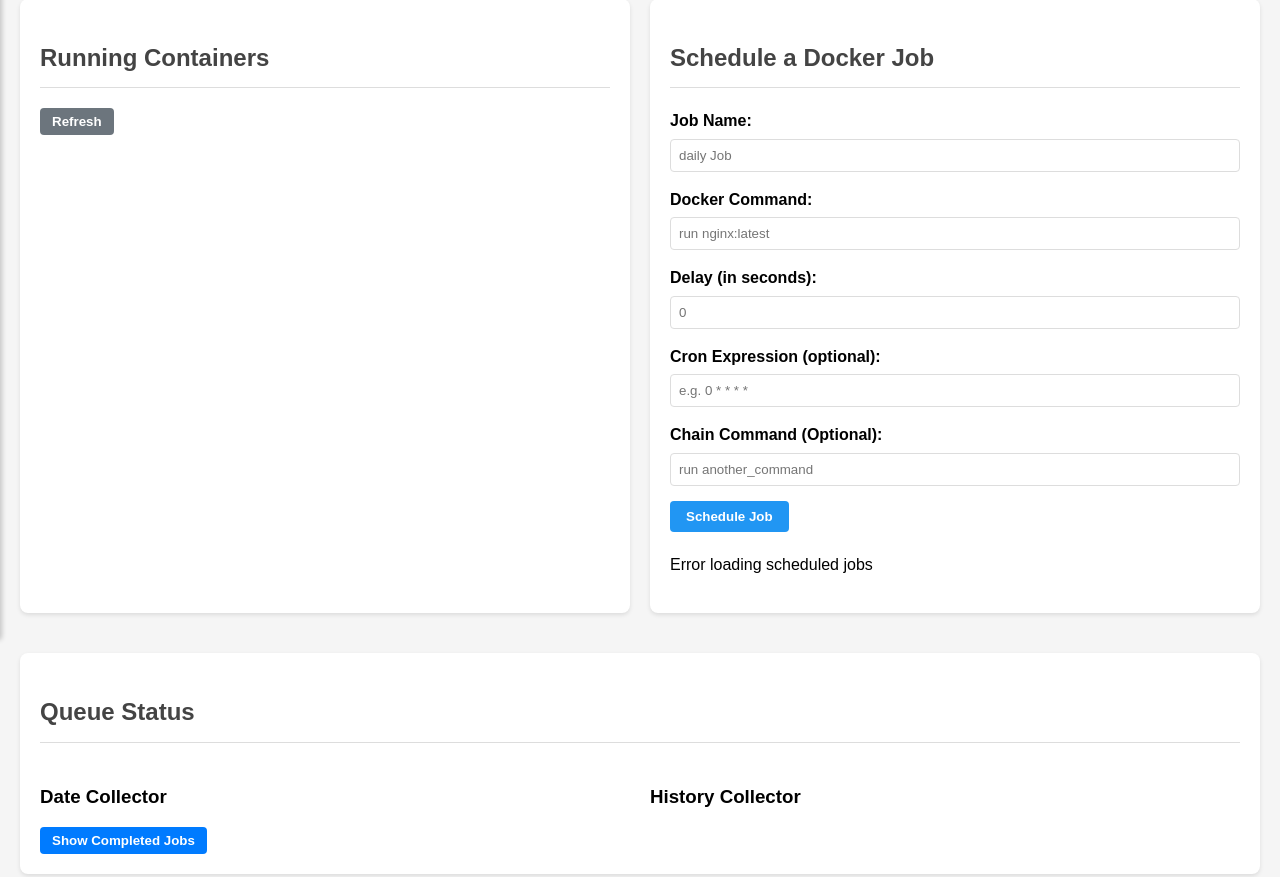
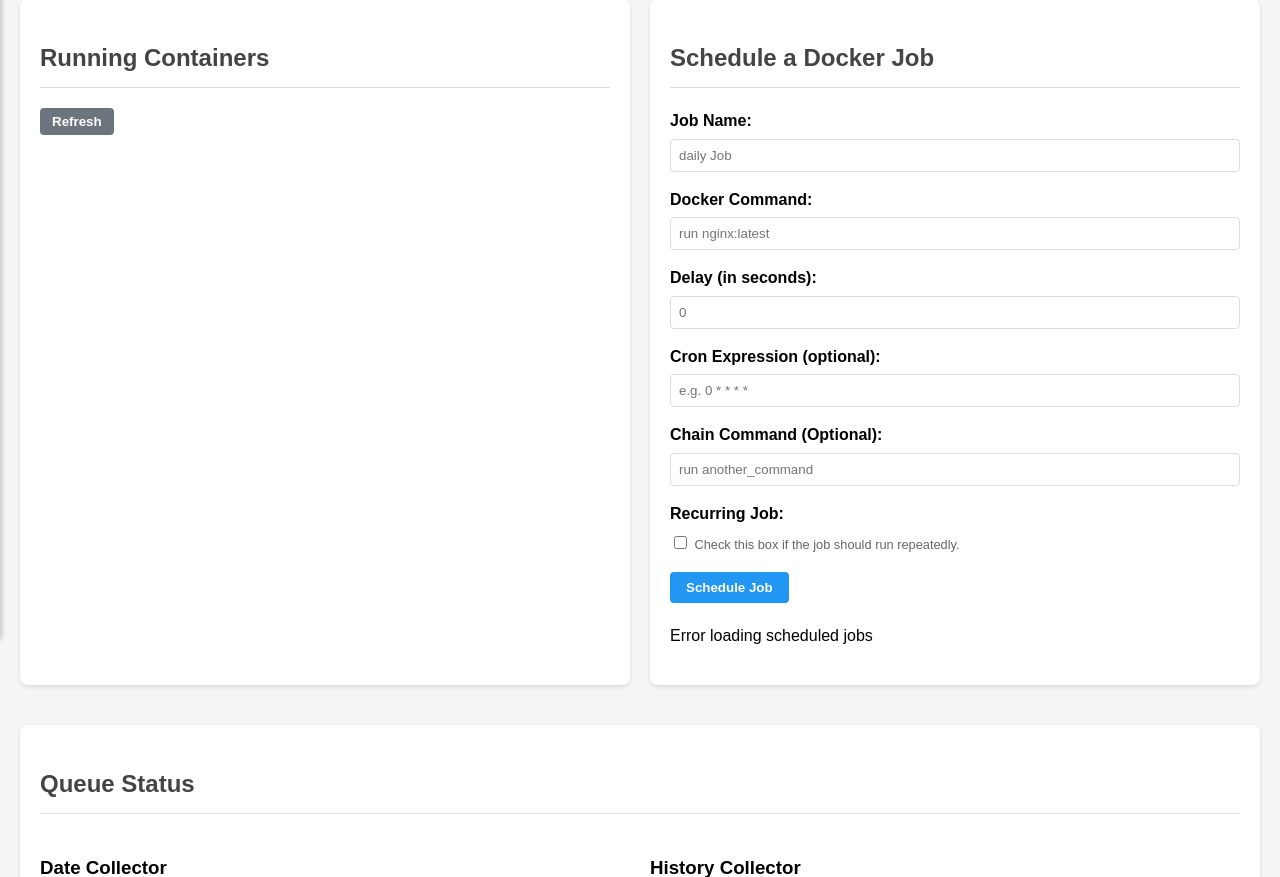
Before and after one commit to BDP25/WAVE, a Flask app: template wave_orchestrator/templates/index.html in a window 1280 px wide, after a click on "Schedule Job". Shown: the part 182-1059 px from the top of the page. Run offline with Flask 3, Linux system fonts and the light colour scheme; the template is opened without the code that fills it, so the values that code supplies are empty; parts of the project's set-up code (start-up, migrations or seed data) failed here and were passed over.

Commit message:
add recurring job support and update job name handling in scheduling

```diff
--- a/wave_orchestrator/app.py
+++ b/wave_orchestrator/app.py
@@ -6,6 +6,7 @@ from flask import Flask, jsonify, request, send_from_directory, session, redirec
 import docker
 from apscheduler.schedulers.background import BackgroundScheduler
 from apscheduler.triggers.cron import CronTrigger  # <-- new import
+from apscheduler.triggers.date import DateTrigger  # NEW import
 import datetime
 import threading
 import time
@@ -40,7 +41,7 @@ def add_queue_command():
             return jsonify(error="Date is required"), 400
         date_value = parts[1]
         container_name = f"data-collector-{date_value}"
-        docker_command = f"run --rm --env-file .env data_collector --date {date_value}"
+        docker_command = f"run --rm --env-file .env data-collector --date {date_value}"
         with date_lock:
             date_queue.append({'docker_command': docker_command, 'container_name': container_name})
         return jsonify(message="Date collector task queued"), 200
@@ -173,7 +174,7 @@ def collect_date():
     formatted_date = date.replace('/', '-')
     container_name = f"data-collector-{date}"
     # Updated command to include --network wave_default
-    docker_command = f'run --rm --env-file .env --name {container_name} --network wave_default data_collector --date "{date}"'
+    docker_command = f'run --rm --env-file .env --name {container_name} --network wave_default data-collector --date "{date}"'
     with date_lock:
         date_queue.append({'docker_command': docker_command, 'container_name': container_name})
     return jsonify(message="Date collector task queued"), 200
@@ -264,14 +265,44 @@ def get_containers():
         containers_info.append({'name': container.name, 'uptime': uptime})
     return jsonify(containers=containers_info)
 
+
+def enqueue_collector_job(job_id, docker_command):
+    if docker_command.startswith('run --rm --env-file .env data-collector') and "--name" not in docker_command:
+        m = re.search(r'--date\s+"([^"]+)"', docker_command)
+        date_str = m.group(1) if m else "latest"
+        container_name = f"data-collector-{date_str}"
+        docker_command = docker_command.replace("data-collector", f'--name {container_name} --network wave_default data-collector', 1)
+        task = {'docker_command': docker_command, 'container_name': container_name, 'job_id': job_id}
+        with date_lock:
+            date_queue.append(task)
+        print(f"Enqueued data-collector job: {job_id}")
+    elif docker_command.startswith('run --rm --env-file .env history-collector') and "--name" not in docker_command:
+        m = re.search(r'--title\s+"([^"]+)"', docker_command)
+        title = m.group(1) if m else "unknown"
+        formatted_title = title.lower().replace(' ', '-')
+        container_name = f"history-collector-{formatted_title}"
+        docker_command = docker_command.replace("history-collector", f'--name {container_name} --network wave_default history-collector', 1)
+        task = {'docker_command': docker_command, 'container_name': container_name, 'job_id': job_id}
+        with history_lock:
+            history_queue.append(task)
+        print(f"Enqueued history-collector job: {job_id}")
+
+# Wrapper function to enqueue jobs at the scheduled time
+def scheduled_job_wrapper(job_id, docker_command, chain_command, env_vars):
+    if docker_command.startswith('run --rm --env-file .env data-collector') or docker_command.startswith('run --rm --env-file .env history-collector'):
+        enqueue_collector_job(job_id, docker_command)
+    else:
+        execute_docker_command(client, job_id, docker_command, chain_command, env_vars)
+
 @bp.route('/api/schedule', methods=['POST'])
 def schedule_job():
     data = request.json
     docker_command = data.get('docker_command', '')
     chain_command = data.get('chain_command')
     delay = data.get('delay', 0)
-    cron_expr = data.get('cron')  # new field for cron expression
+    cron_expr = data.get('cron')
     job_name = data.get('job_name', 'Unnamed Job')
+    recurring = data.get('recurring', False)  # NEW: Get recurring flag
     env_file = data.get('env_file')
     env_vars = None
     if env_file:
@@ -295,20 +326,25 @@ def schedule_job():
     if not docker_command:
         return jsonify(error="docker_command is required"), 400
 
-    # Modify command for data_collector/history-collector if necessary
-    if docker_command.startswith('run --rm --env-file .env data_collector') and "--name" not in docker_command:
+    # Ensure --name flag is added for data-collector jobs
+    if docker_command.startswith('run --rm --env-file .env data-collector') and "--name" not in docker_command:
         m = re.search(r'--date\s+"([^"]+)"', docker_command)
         date_str = m.group(1) if m else "latest"
         container_name = f"data-collector-{date_str}"
-        docker_command = docker_command.replace("data_collector", f'--name {container_name} --network wave_default data_collector', 1)
-    elif docker_command.startswith('run --rm --env-file .env history-collector') and "--name" not in docker_command:
-        m = re.search(r'--title\s+"([^"]+)"', docker_command)
-        title = m.group(1) if m else "unknown"
-        formatted_title = title.lower().replace(' ', '-')
-        container_name = f"history-collector-{formatted_title}"
-        docker_command = docker_command.replace("history-collector", f'--name {container_name} --network wave_default history-collector', 1)
+        docker_command = docker_command.replace("data-collector", f'--name {container_name} --network wave_default data-collector', 1)
 
     job_id = str(uuid.uuid4())
+    if cron_expr and cron_expr.startswith("cron["):
+        def get_val(key):
+            m = re.search(rf"{key}='([^']*)'", cron_expr)
+            val = m.group(1) if m else ""
+            return val.strip() if val.strip() else "*"
+        minute = get_val("minute")
+        hour = get_val("hour")
+        day = get_val("day")
+        month = get_val("month")
+        day_of_week = get_val("day_of_week")
+        cron_expr = f"{minute} {hour} {day} {month} {day_of_week}"
     if cron_expr:
         try:
             trigger = CronTrigger.from_crontab(cron_expr)
@@ -317,11 +353,22 @@ def schedule_job():
             return jsonify(error=f"Invalid cron expression: {e}"), 400
     else:
         run_time = datetime.datetime.now() + datetime.timedelta(seconds=delay)
-        trigger = run_time  # use date trigger
+        trigger = DateTrigger(run_date=run_time)
         run_at_str = run_time.isoformat()
 
+    # Wrapper to remove non-recurring jobs after first run
+    def job_wrapper(*args, **kwargs):
+        print(f"Executing job: {job_id}, Command: {docker_command}")
+        execute_docker_command(*args, **kwargs)
+        if not recurring:  # Remove job if not recurring
+            scheduler.remove_job(job_id)
+            scheduled_jobs.pop(job_id, None)
+            persist_scheduled_jobs()
+            print(f"Job {job_id} removed after first run.")
+
+    # Schedule the job
     job = scheduler.add_job(
-        execute_docker_command,
+        job_wrapper,
         trigger=trigger,
         args=[client, job_id, docker_command, chain_command, env_vars]
     )
@@ -332,9 +379,11 @@ def schedule_job():
         'cron': cron_expr if cron_expr else None,
         'job_name': job_name,
         'run_at': run_at_str,
-        'env_vars': env_vars
+        'env_vars': env_vars,
+        'recurring': recurring  # NEW: Store recurring flag
     }
     persist_scheduled_jobs()
+    print(f"Scheduled job: {job_id}, Command: {docker_command}, Next run: {trigger}")
     return jsonify(message="Job scheduled", job_id=job_id, run_at=trigger.__str__())
 
 @bp.route('/api/jobs/<job_id>', methods=['DELETE'])
--- a/wave_orchestrator/queue_api.py
+++ b/wave_orchestrator/queue_api.py
@@ -61,7 +61,7 @@ def add_date_job():
     job_id = str(uuid.uuid4())
     container_name = f"data-collector-{date_val.strip().replace(' ', '-')}"
     # Updated command to include --network wave_default
-    docker_command = f'run --rm --env-file .env --name {container_name} --network wave_default data_collector --date "{date_val}"'
+    docker_command = f'run --rm --env-file .env --name {container_name} --network wave_default data-collector --date "{date_val}"'
     date_queue.append({'id': job_id, 'command': docker_command, 'container_name': container_name})
     return jsonify(message="Job added to date collector queue", job_id=job_id)
 
--- a/wave_orchestrator/static/app.js
+++ b/wave_orchestrator/static/app.js
@@ -60,7 +60,7 @@ document.addEventListener('DOMContentLoaded', () => {
           jobInfo.className = 'job-info';
 
           const description = document.createElement('h3');
-          description.textContent = job.description || 'Unnamed Job';
+          description.textContent = job.job_name || 'Unnamed Job';
 
           const command = document.createElement('p');
           command.textContent = `Command: ${job.docker_command}`;
@@ -254,15 +254,23 @@ document.addEventListener('DOMContentLoaded', () => {
   // Add listener for job scheduling form submission
 document.getElementById('jobForm').addEventListener('submit', function(e) {
   e.preventDefault();
-  const jobName = document.getElementById('job_name').value; // new field
+  const jobName = document.getElementById('job_name').value;
   const command = document.getElementById('job_command').value;
   const delay = parseInt(document.getElementById('job_delay').value, 10);
   const chain = document.getElementById('job_chain').value || null;
   const cron = document.getElementById('job_cron').value || null;
+  const recurring = document.getElementById('job_recurring').checked; // NEW: Get recurring flag
   fetch(`${basePath}/api/schedule`, {
     method: 'POST',
     headers: {'Content-Type': 'application/json'},
-    body: JSON.stringify({ docker_command: command, delay: delay, chain_command: chain, cron: cron, job_name: jobName }) // include job_name
+    body: JSON.stringify({
+      docker_command: command,
+      delay: delay,
+      chain_command: chain,
+      cron: cron,
+      job_name: jobName,
+      recurring: recurring // NEW: Send recurring flag
+    })
   })
   .then(response => response.json())
   .then(data => {
--- a/wave_orchestrator/templates/index.html
+++ b/wave_orchestrator/templates/index.html
@@ -97,6 +97,11 @@
         <div class="form-group">
           <label for="job_chain">Chain Command (Optional):</label>
           <input type="text" id="job_chain" name="job_chain" placeholder="run another_command">
+        </div>
+        <div class="form-group">
+          <label for="job_recurring">Recurring Job:</label>
+          <input type="checkbox" id="job_recurring" name="job_recurring">
+          <span class="help-text">Check this box if the job should run repeatedly.</span>
         </div>
         <button type="submit" class="schedule-btn">Schedule Job</button>
       </form>
```
Also changed, not shown: wave_orchestrator/utils.py (+8 -2 lines).
